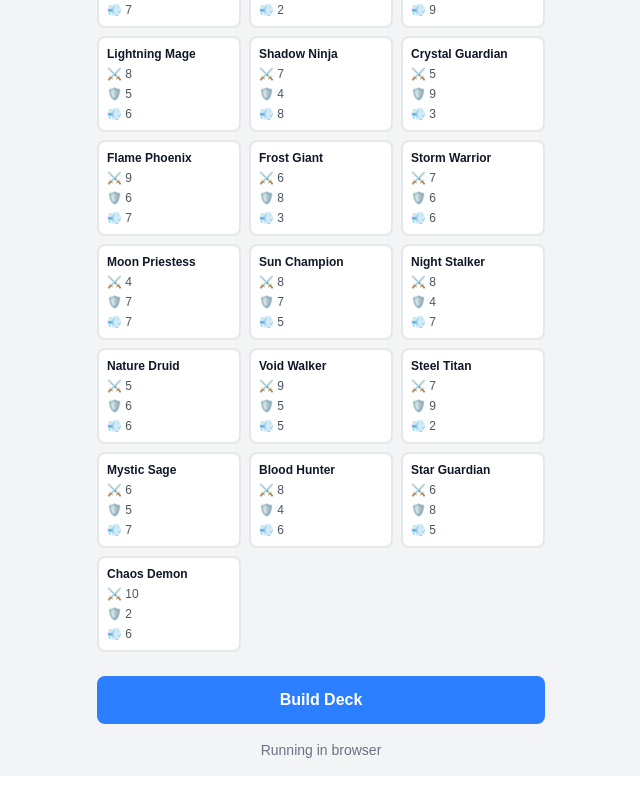
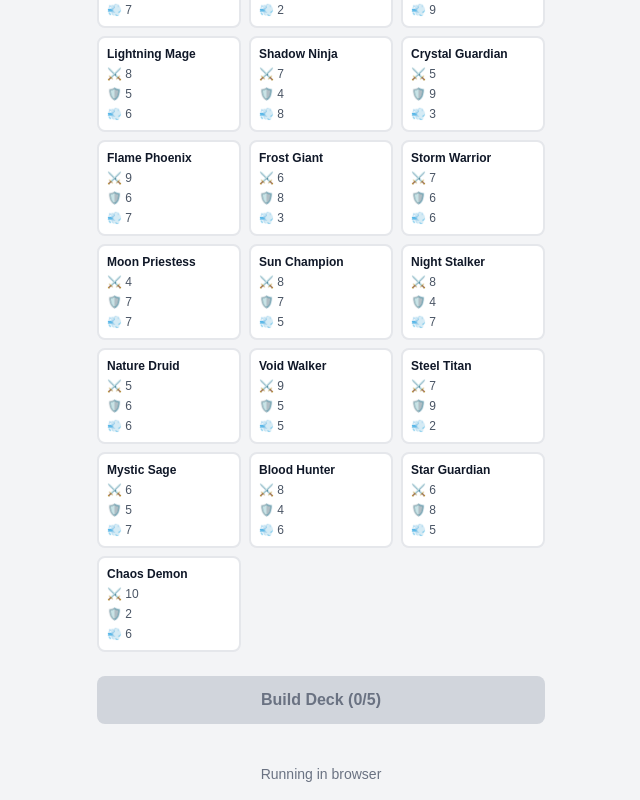
Before and after one commit to AlexandruPopescu4/tg-card-game, a Next.js app: page / in a window 1280 px wide. Shown: the part 480-1280 px from the top of the page, without its empty margins (319-959 px from the left). Before the commit the page ends 1256 px from the top, so only its background shows below. Built offline with nearby package versions, Linux system fonts and the light colour scheme.

Commit message:
deck summary

```diff
--- a/app/page.tsx
+++ b/app/page.tsx
@@ -15,6 +15,8 @@ interface Card {
   defense: number;
   speed: number;
 }
+
+type ScreenState = "builder" | "summary";
 
 declare global {
   interface Window {
@@ -35,6 +37,11 @@ export default function HomePage() {
   const [inTelegram, setInTelegram] = useState(false);
   const [user, setUser] = useState<TgUser | null>(null);
   const [selectedCards, setSelectedCards] = useState<number[]>([]);
+  const [currentScreen, setCurrentScreen] = useState<ScreenState>("builder");
+
+  const calculateCardPower = (card: Card): number => {
+    return card.attack * 0.4 + card.defense * 0.3 + card.speed * 0.3;
+  };
 
   // Mock cards data
   const mockCards: Card[] = [
@@ -74,6 +81,16 @@ export default function HomePage() {
       }
       return prev;
     });
+  };
+
+  const handleBuildDeck = () => {
+    if (selectedCards.length === 5) {
+      setCurrentScreen("summary");
+    }
+  };
+
+  const handleBackToBuilder = () => {
+    setCurrentScreen("builder");
   };
 
   useEffect(() => {
@@ -136,6 +153,7 @@ export default function HomePage() {
           </div>
         )}
 
+        {currentScreen === "builder" ? (
           <div className="mb-6">
             <h2 className="text-lg font-semibold text-gray-900 mb-3 text-center">
               Choose 5 cards
@@ -172,11 +190,67 @@ export default function HomePage() {
                 );
               })}
             </div>
+
+            <button
+              onClick={handleBuildDeck}
+              disabled={selectedCards.length !== 5}
+              className={`w-full font-semibold py-3 px-6 rounded-lg transition-colors duration-200 mb-4 ${
+                selectedCards.length === 5
+                  ? 'bg-blue-500 hover:bg-blue-600 text-white'
+                  : 'bg-gray-300 text-gray-500 cursor-not-allowed'
+              }`}
+            >
+              Build Deck {selectedCards.length !== 5 && `(${selectedCards.length}/5)`}
+            </button>
+          </div>
+        ) : (
+          <div className="mb-6">
+            <h2 className="text-lg font-semibold text-gray-900 mb-4 text-center">
+              Deck Summary
+            </h2>
+
+            <div className="space-y-3 mb-6">
+              {selectedCards.map(cardId => {
+                const card = mockCards.find(c => c.id === cardId);
+                if (!card) return null;
+
+                const power = calculateCardPower(card);
+
+                return (
+                  <div key={card.id} className="bg-white rounded-lg p-4 shadow-sm">
+                    <div className="flex justify-between items-start mb-2">
+                      <h3 className="font-semibold text-gray-900">{card.name}</h3>
+                      <span className="text-sm font-medium text-blue-600">
+                        Power: {power.toFixed(1)}
+                      </span>
+                    </div>
+                    <div className="text-xs text-gray-600 grid grid-cols-3 gap-2">
+                      <div>⚔️ {card.attack}</div>
+                      <div>🛡️ {card.defense}</div>
+                      <div>💨 {card.speed}</div>
+                    </div>
+                  </div>
+                );
+              })}
             </div>
 
-        <button className="w-full bg-blue-500 hover:bg-blue-600 text-white font-semibold py-3 px-6 rounded-lg transition-colors duration-200 mb-4">
-          Build Deck
+            <div className="bg-blue-50 border border-blue-200 rounded-lg p-4 mb-4">
+              <p className="text-center text-lg font-semibold text-blue-900">
+                Total Deck Power: {selectedCards.reduce((total, cardId) => {
+                  const card = mockCards.find(c => c.id === cardId);
+                  return total + (card ? calculateCardPower(card) : 0);
+                }, 0).toFixed(1)}
+              </p>
+            </div>
+
+            <button
+              onClick={handleBackToBuilder}
+              className="w-full bg-gray-500 hover:bg-gray-600 text-white font-semibold py-3 px-6 rounded-lg transition-colors duration-200 mb-4"
+            >
+              Back to Builder
             </button>
+          </div>
+        )}
 
         <p className="text-center text-sm text-gray-500">
           {inTelegram ? "Running in Telegram" : "Running in browser"}
```
Lines whose indentation alone changed are shown as unchanged.
